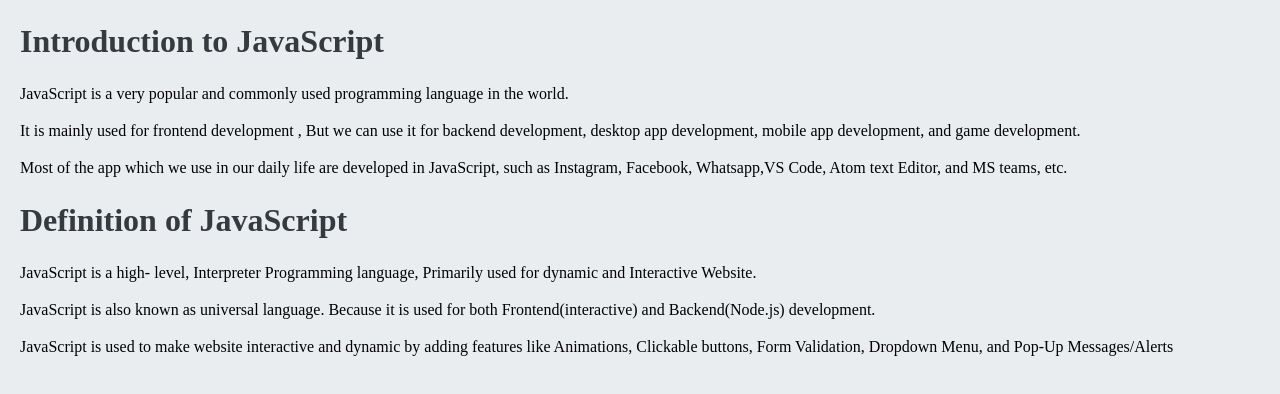
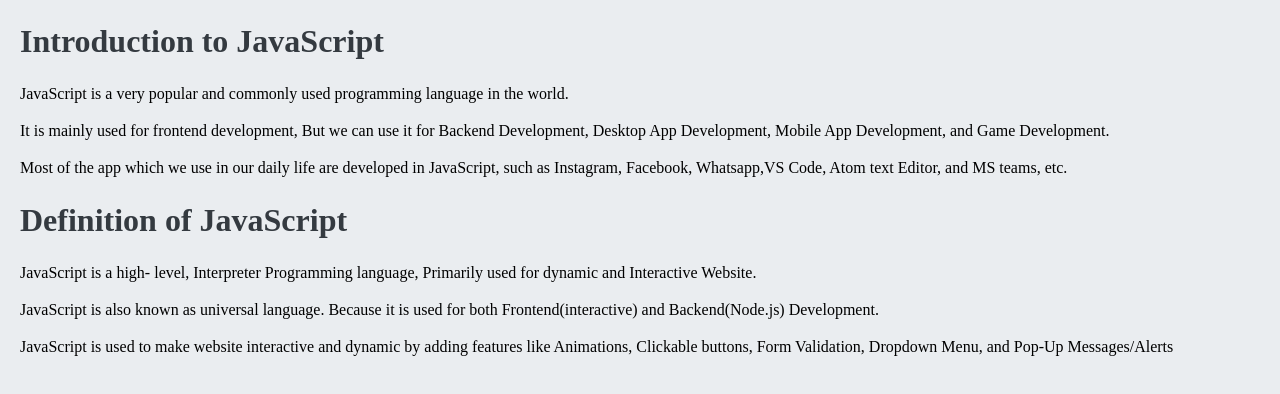
Before and after one commit to ShivamMaurya2002/JavaScript-Notes-Website, a plain HTML site: page JS/JS Introduction.html in a window 1280 px wide. Drawn offline with Linux system fonts and the light colour scheme.

Commit message:
Update JS Introduction.html

```diff
--- a/JS/JS Introduction.html
+++ b/JS/JS Introduction.html
@@ -36,11 +36,12 @@
 <body>
 <h1> Introduction to JavaScript </h1>
 <p>JavaScript is a very popular and commonly used programming language in the world.</p>
-<p>It is mainly used for frontend development , But we can use it for backend development, desktop app development, mobile app development, and game development.</p>
+<p>It is mainly used for frontend development, But we can use it for Backend Development, Desktop App Development, Mobile App Development, and Game Development.</p>
 <p>Most of the app which we use in our daily life are developed in JavaScript, such as Instagram, Facebook, Whatsapp,VS Code, Atom text Editor, and MS teams, etc.</p>
+
 <h1> Definition of JavaScript </h1>
 <p>JavaScript is a high- level, Interpreter Programming language, Primarily used for dynamic and Interactive Website.</p>
-<p>JavaScript is also known as universal language. Because it is used for both Frontend(interactive) and Backend(Node.js) development.</p>
+<p>JavaScript is also known as universal language. Because it is used for both Frontend(interactive) and Backend(Node.js) Development.</p>
 <p>JavaScript is used to make website interactive and dynamic by adding features like Animations, Clickable buttons, Form Validation, Dropdown Menu, and Pop-Up Messages/Alerts </p>
 </body>
 
```
